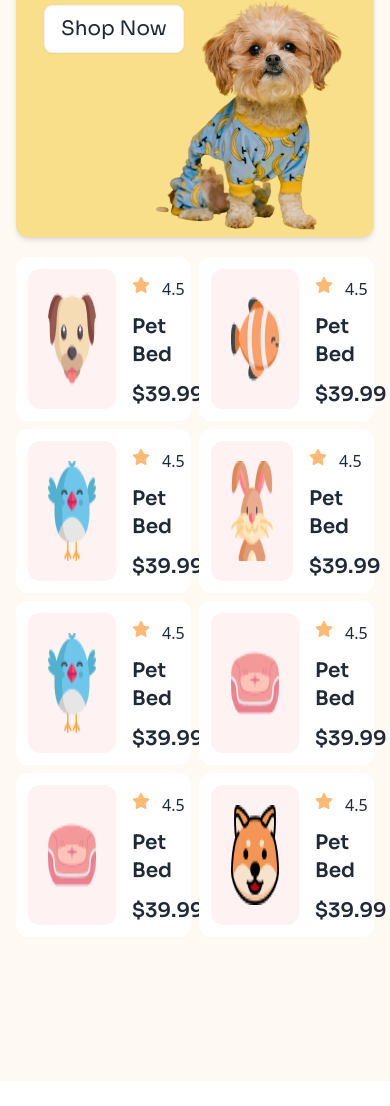
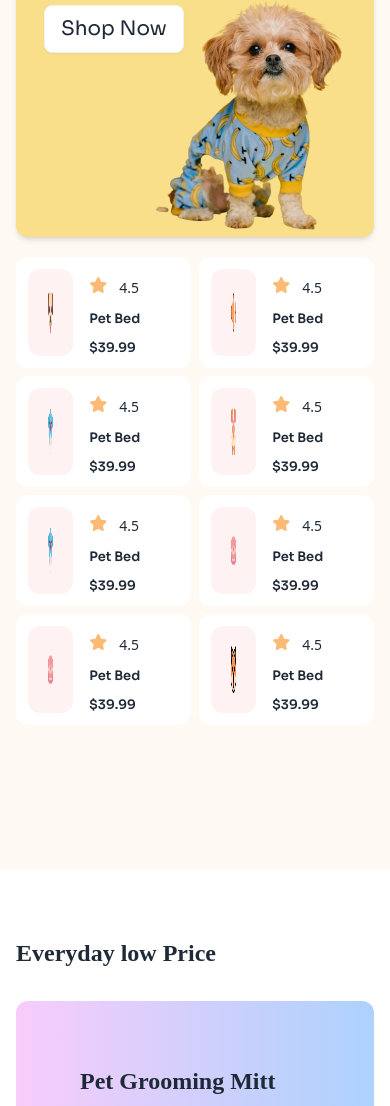
Before and after one commit to riad277/assingment-3, a plain HTML site: page index.html in a window 390 px wide. Shown: the part 2264-3370 px from the top of the page. Drawn offline with nearby package versions, Linux system fonts and the light colour scheme; a web font is replaced by a local one.

Commit message:
latest final

```diff
--- a/index.html
+++ b/index.html
@@ -50,6 +50,19 @@
                  .adlam{
                      font-family: "ADLaM Display", serif;
 
+                    }
+
+                    @media screen and (max-width:550px) {
+            .riad>img{
+                width: 30%;
+            }
+            .riad>div>h1{
+                font-size: 13px;
+                line-height: normal;
+            }
+            .riad>div>div>h1{
+                font-size: 14px;
+            }
         }
 
           </style>
@@ -227,7 +240,7 @@
         <!-- choto choto  -->
         <div class="grid w-full md:w-[70%] grid-cols-2 grid-rows-4 md:grid-cols-3 md:grid-rows-3 gap-2">
         <!-- card 1 -->
-    <div class="bg-white rounded-xl p-3 gap-4 flex ">
+        <div class="bg-white rounded-xl p-3 gap-4 flex riad">
         <img class="bg-red-50 rounded-xl p-5" src="images/dog-cartoon.png" alt="">
         <div class="space-y-3 pt-2">
         <div class="flex gap-3">
@@ -240,7 +253,7 @@
         </div>
 
         <!-- card 2 -->
-    <div class="bg-white rounded-xl p-3 gap-4 flex ">
+        <div class="bg-white rounded-xl p-3 gap-4 flex riad ">
             <img class="bg-red-50 rounded-xl p-5" src="images/fish-cartoon.png" alt="">
             <div class="space-y-3 pt-2">
                 <div class="flex gap-3">
@@ -253,7 +266,7 @@
         </div>
 
         <!-- card 3 -->
-    <div class="bg-white rounded-xl p-3 gap-4 flex ">
+        <div class="bg-white rounded-xl p-3 gap-4 flex riad">
             <img class="bg-red-50 rounded-xl p-5" src="images/bird-cartoon.png" alt="">
             <div class="space-y-3 pt-2">
                 <div class="flex gap-3">
@@ -266,7 +279,7 @@
         </div>
 
         <!-- card 4 -->
-    <div class="bg-white rounded-xl p-3 gap-4 flex ">
+        <div class="bg-white rounded-xl p-3 gap-4 flex riad">
             <img class="bg-red-50 rounded-xl p-5" src="images/rabbit-cartoon.png" alt="">
             <div class="space-y-3 pt-2">
                 <div class="flex gap-3">
@@ -279,7 +292,7 @@
         </div>
 
         <!-- card 5 -->
-    <div class="bg-white rounded-xl p-3 gap-4 flex ">
+        <div class="bg-white rounded-xl p-3 gap-4 flex riad ">
             <img class="bg-red-50 rounded-xl p-5" src="images/bird-cartoon.png" alt="">
             <div class="space-y-3 pt-2">
                 <div class="flex gap-3">
@@ -292,7 +305,7 @@
         </div>
 
         <!-- card 6 -->
-    <div class="bg-white rounded-xl p-3 gap-4 flex ">
+        <div class="bg-white rounded-xl p-3 gap-4 flex riad">
             <img class="bg-red-50 rounded-xl p-5" src="images/pet-couch.png" alt="">
             <div class="space-y-3 pt-2">
                 <div class="flex gap-3">
@@ -305,7 +318,7 @@
         </div>
 
         <!-- card 7 -->
-    <div class="bg-white rounded-xl p-3 gap-4 flex ">
+        <div class="bg-white rounded-xl p-3 gap-4 flex riad">
             <img class="bg-red-50 rounded-xl p-5" src="images/pet-couch.png" alt="">
             <div class="space-y-3 pt-2">
                 <div class="flex gap-3">
@@ -318,7 +331,7 @@
         </div>
 
         <!-- card 8 -->
-    <div class="bg-white rounded-xl p-3 gap-4 flex ">
+        <div class="bg-white rounded-xl p-3 gap-4 flex riad">
             <img class="bg-red-50 rounded-xl p-5" src="images/cat-cartoon.png" alt="">
             <div class="space-y-3 pt-2">
                 <div class="flex gap-3">
@@ -332,7 +345,7 @@
 
         <!-- card 9 -->
         <div class="hidden md:block">
-        <div class="bg-white  rounded-xl p-3 gap-4 flex ">
+            <div class="bg-white  rounded-xl p-3 gap-4 flex riad">
                 <img class="bg-red-50 rounded-xl p-5" src="images/pet-couch.png" alt="">
                 <div class="space-y-3 pt-2">
                     <div class="flex gap-3">
```
Lines whose indentation alone changed are shown as unchanged.
